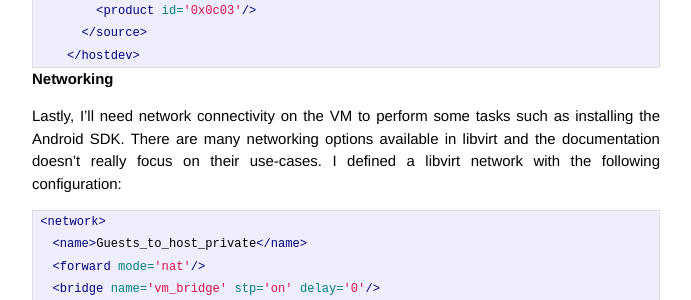
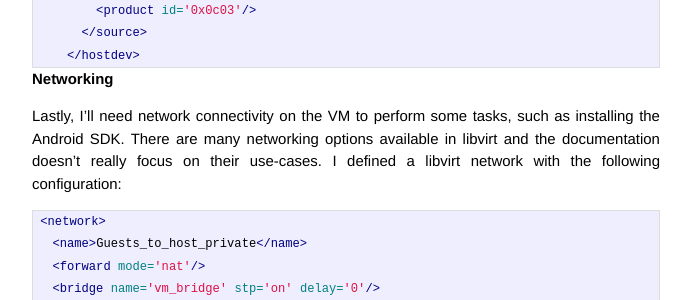
Before and after one commit to mattboyer/PYaffs, a Jekyll site: the page built from _posts/2014-07-16-Hacklog#1.md, in a window 1280 px wide and 900 px high, scrolled down 4736 px. Shown: the part 153-453 px from the top of the window, without its empty margins (294-985 px from the left). Built offline with Jekyll 4.4.1, drawn with Linux system fonts in a browser that asks for light colours; Markdown is read by kramdown in place of the engine named in the settings; some of the changed text lies outside the part shown.

Commit message:
Minor fixes

```diff
--- a/_posts/2014-07-16-Hacklog#1.md
+++ b/_posts/2014-07-16-Hacklog#1.md
@@ -96,7 +96,7 @@ That was a big blob of XML. The really relevant bits are as follows:
 
 ### Domain config
 
-QEMU can be used for cross-platform emulation, which is definitely *not* what I want here. Therefore to make use of hardware-assisted virtualisation, the domain is defined with:
+QEMU can be used for cross-platform emulation, which is definitely *not* what I want here. Therefore, to make use of hardware-assisted virtualisation the domain is defined with:
 
 {% highlight xml %}
 <domain type='kvm'>
@@ -209,7 +209,7 @@ There's only one Android phone connected to my laptop so it's gotta be `0bb4:0c0
 
 ### Networking
 
-Lastly, I'll need network connectivity on the VM to perform some tasks such as installing the Android SDK. There are many networking options available in libvirt and the documentation doesn't really focus on their use-cases. I defined a libvirt network with the following configuration:
+Lastly, I'll need network connectivity on the VM to perform some tasks, such as installing the Android SDK. There are many networking options available in libvirt and the documentation doesn't really focus on their use-cases. I defined a libvirt network with the following configuration:
 
 {% highlight xml %}
 <network>
```
Also changed, not shown: other parts of _posts/2014-07-16-Hacklog#1.md (+4 -4 lines).
